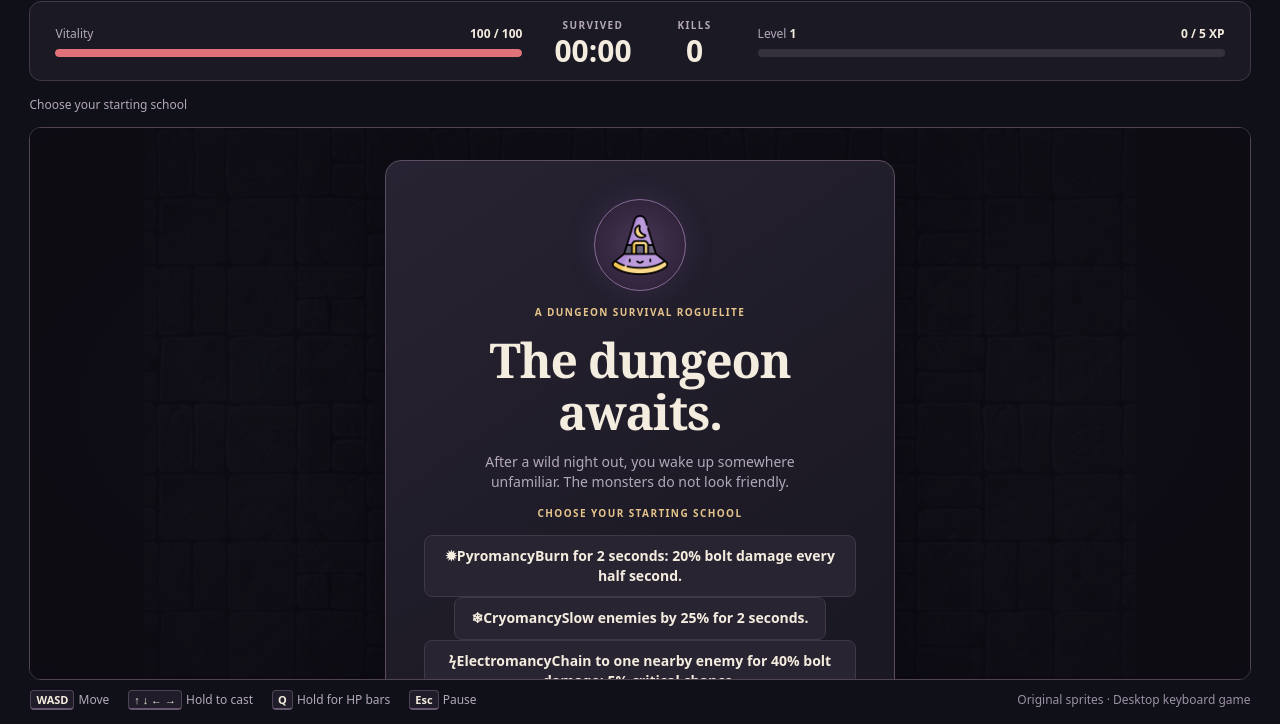
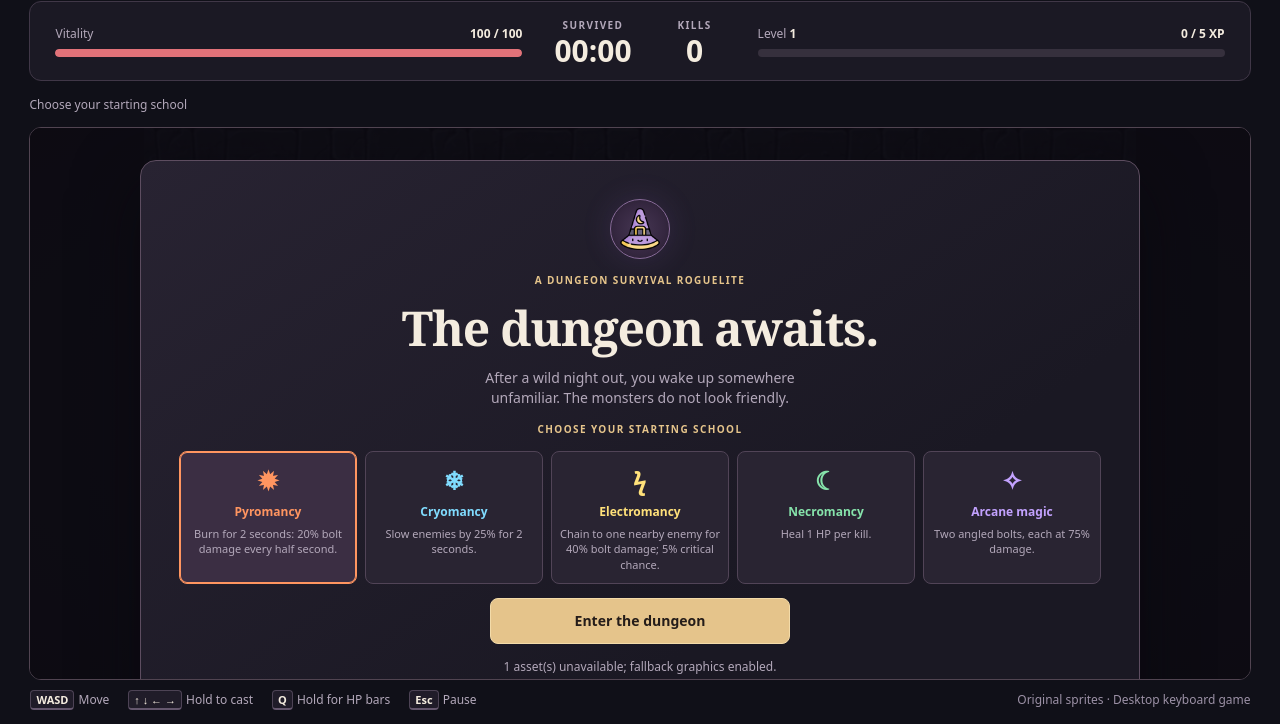
Before and after one commit to lucas-gomes-s/wizard-shooter, a website with bundled scripts: page index.html in a window 1280 px wide. Shown: the part 76-800 px from the top of the page. Built offline with nearby package versions, Linux system fonts and the light colour scheme; files whose address does not match are found by name.

Commit message:
Style starting magic cards

```diff
--- a/styles/style.css
+++ b/styles/style.css
@@ -80,3 +80,10 @@ blockquote{margin:0;color:var(--gold);font-family:Georgia,serif;font-style:itali
 @media(max-width:480px){.upgrade-cards{grid-template-columns:1fr}.upgrade-card{display:grid;grid-template-columns:38px 1fr;align-items:center}.upgrade-card span:not(.spell-glyph){grid-column:2}.upgrade-card img,.spell-glyph{grid-row:1/4}}
 
 .boss-hud{position:absolute;z-index:1;top:10px;left:50%;transform:translateX(-50%);width:min(480px,88%);background:#1c1723dd;border:1px solid #975a50;border-radius:8px;padding:8px 12px;pointer-events:none}.boss-hud .track i{background:#e27279}#victoryPanel .result-stats{grid-template-columns:repeat(2,1fr)}
+
+.home{width:min(100%,1000px)}.home .sigil{width:60px;height:60px}.home .sigil img{width:42px;height:42px}
+.starter-cards{width:100%;display:grid;grid-template-columns:repeat(5,minmax(0,1fr));gap:8px}
+.starter-card{display:flex;flex-direction:column;gap:5px;align-items:center;padding:10px 7px;overflow-wrap:anywhere;text-align:center;border:1px solid #514457}
+.starter-card[aria-pressed="true"]{border-color:var(--school);background:#3b2e43;box-shadow:inset 0 0 0 1px var(--school)}
+.starter-glyph{font-size:25px;color:var(--school)}.starter-card strong{color:var(--school);font-size:12px}.starter-card span:last-child{font-weight:400;font-size:11px;color:var(--muted)}
+@media(max-width:650px){.starter-cards{grid-template-columns:repeat(2,minmax(0,1fr))}.starter-card{padding:5px}.starter-card span:last-child{font-size:10px}}
```
